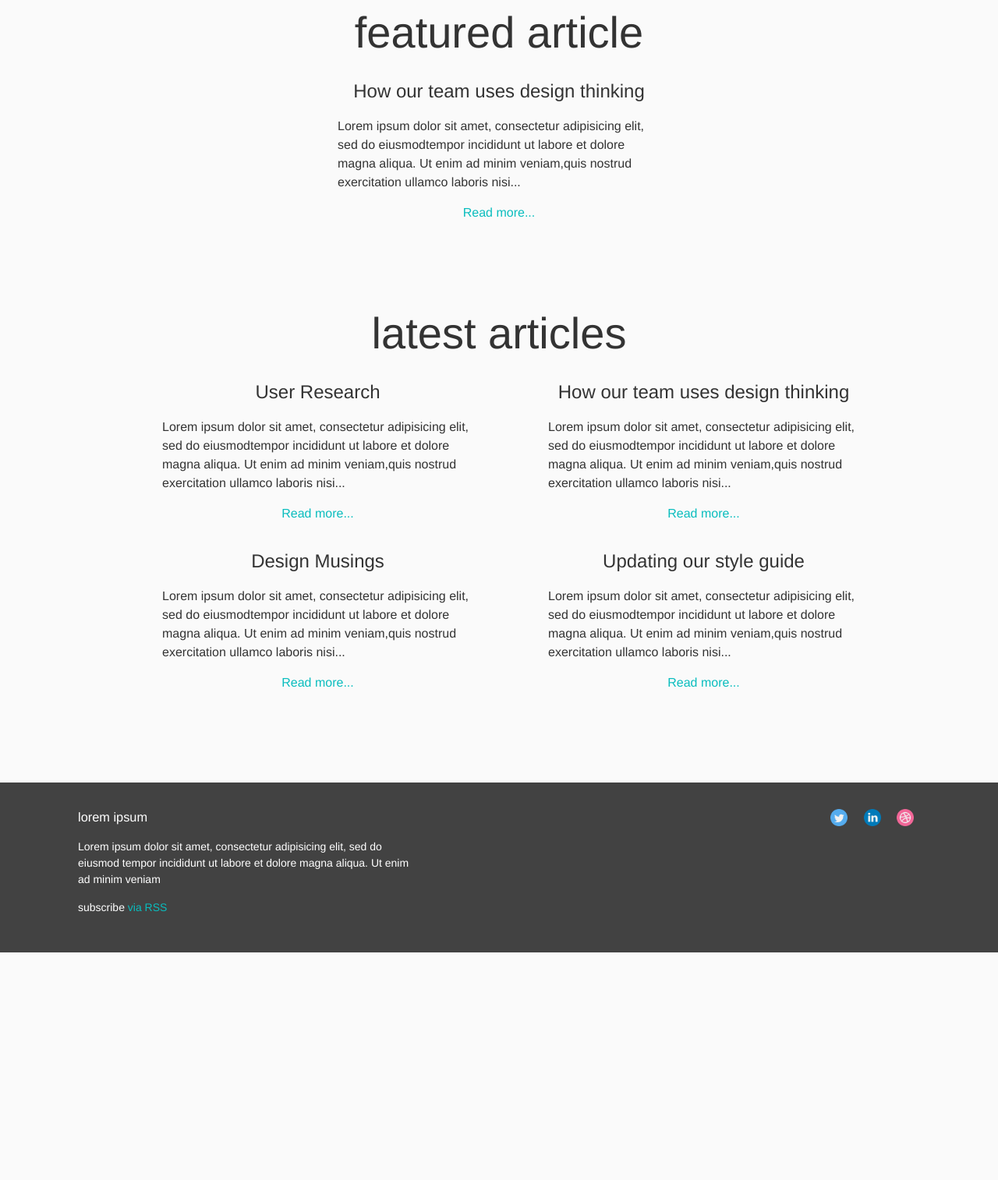
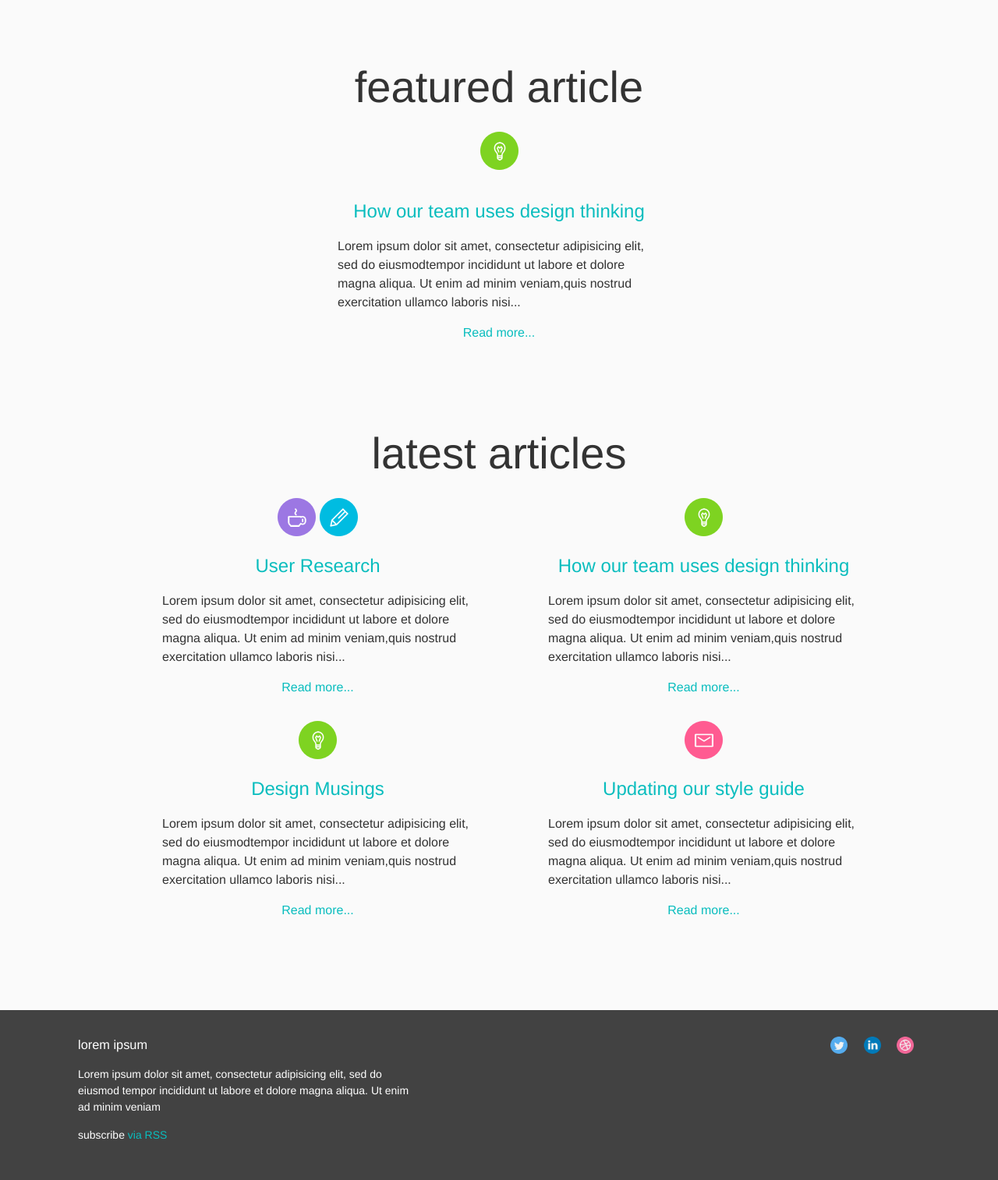
Before and after one commit to melissakaufmann-zz/mk-portfolio, a Jekyll site: the page built from index.md, in a window 1280 px wide. Shown: the part 360-1874 px from the top of the page at 78% size. Built offline with Jekyll 4.4.1, drawn with Linux system fonts in a browser that asks for light colours; before the commit the page ends 1582 px from its top, so only the background shows below that.

Commit message:
add tags and styling to posts

```diff
--- a/_includes/post.html
+++ b/_includes/post.html
@@ -1,5 +1,16 @@
-    <h2>{{ post.title }}</h2>
-              <p> {{ post.content | stip_html | strip_newlines | truncate: 200 }}</p>
-              <p class="post-read-more-link">
-                <a href="#">Read more...</a>
-              </p>
+<ul class="post-tags">
+  {% for tag in post.tags %}
+    <li>
+        <img src="../assets/img/icon-{{tag}}.png" alt="{{ tag }} icon">
+    </li>
+  {% endfor %}
+</ul>
+ <h2>
+    <a href="{{ post.url | prepend:site.baseurl }}">
+      {{ post.title }}
+    </a>
+  </h2>
+    <p> {{ post.content | stip_html | strip_newlines | truncate: 200 }}</p>
+     <p class="post-read-more-link">
+       <a href="{{ post.url | prepend:site.baseurl }}">Read more...</a>
+    </p>
--- a/_layouts/home.html
+++ b/_layouts/home.html
@@ -5,7 +5,7 @@ layout: default
 <div class="home">
 
   <!-- section for featured post -->
-   <section class="site-sectiion site-section-last">
+   <section class="site-sectiion">
     <div class="wrapper">
       <h1>featured article</h1>
       {% assign count = 0 %}
--- a/_sass/components/_post.scss
+++ b/_sass/components/_post.scss
@@ -21,3 +21,14 @@
   float: none;
   margin: 0 auto;
 }
+
+.post-tags {
+  margin-left: 0;
+  min-height: 50px;
+  text-align: center;
+  padding-bottom: 20px;
+
+  li {
+    display: inline;
+  }
+}
--- a/_sass/minima.scss
+++ b/_sass/minima.scss
@@ -17,7 +17,7 @@ $grey-color-light: lighten($grey-color, 40%) !default;
 $grey-color-dark:  darken($grey-color, 25%) !default;
 
 // Width of the content area
-$content-width:    800px !default;
+$content-width:    1200px !default;
 
 $on-palm:          600px !default;
 $on-laptop:        800px !default;
--- a/_sass/minima/_layout.scss
+++ b/_sass/minima/_layout.scss
@@ -26,7 +26,7 @@
 
 // sections
 
-.site-section {
+.site-sectiion {
   @extend %clearfix;
   padding-top: $h1-font-size;
 }
```
